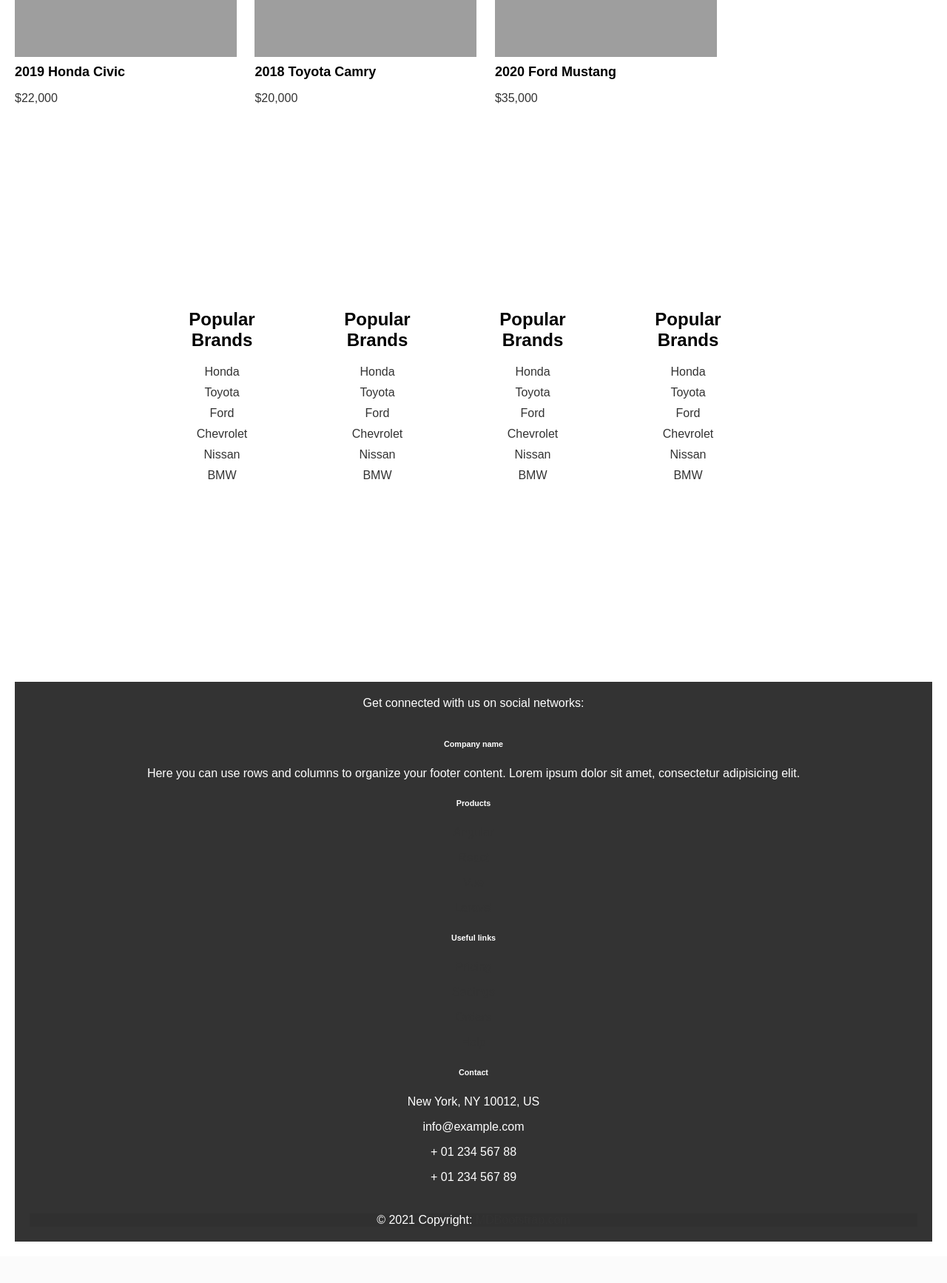
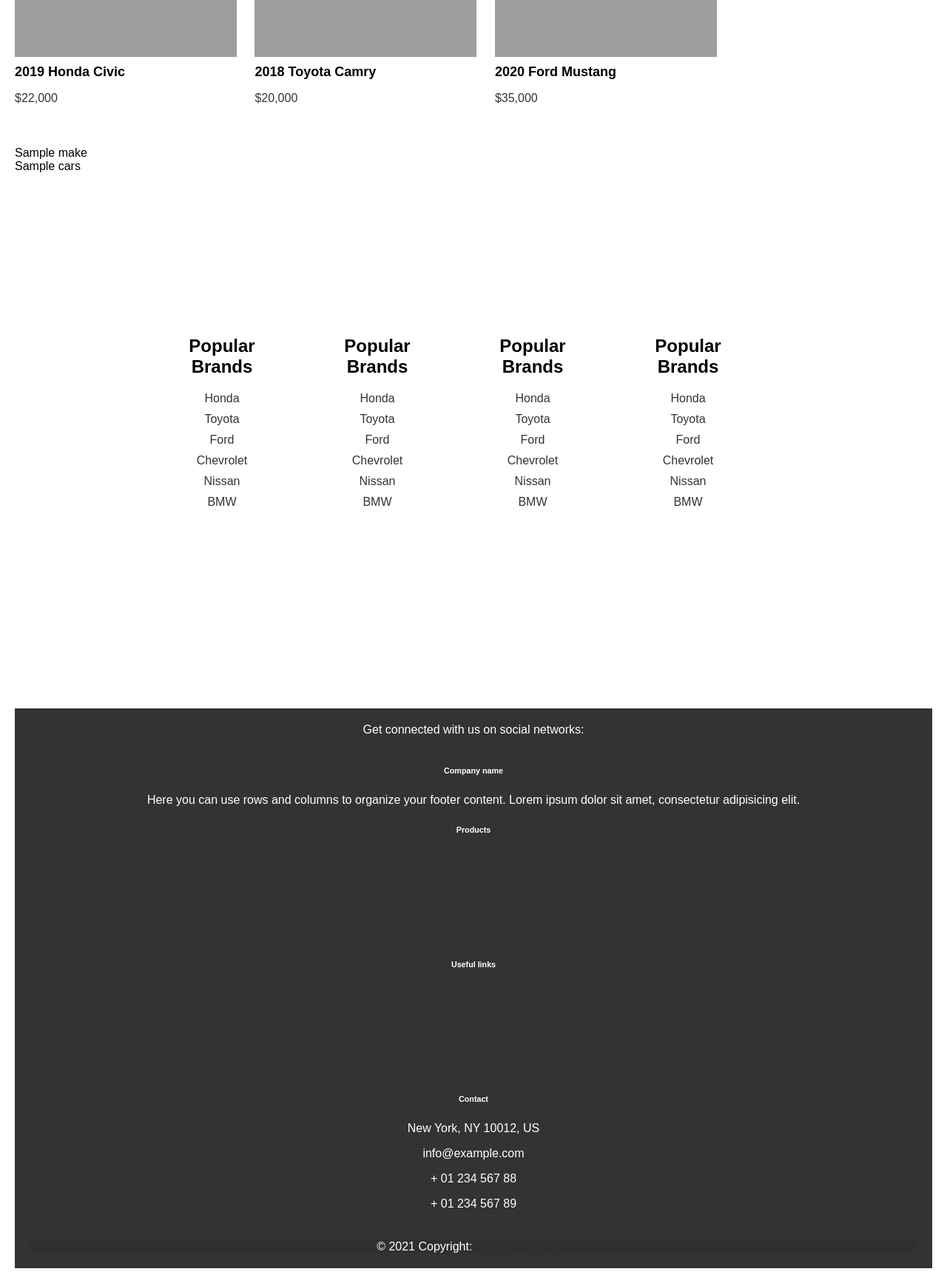
Before and after one commit to elvoceouma/BooksListingWebsite-Dynamic-, a Flask app: template templates/home.html in a window 1280 px wide. Shown: the part 466-2201 px from the top of the page at 74% size. Before the commit the page ends 2145 px from the top, so only its background shows below. Run offline with Flask 2, Linux system fonts and the light colour scheme; the template is opened without the code that fills it: most values are stand-ins (such as "Sample title", 1, 10 or a date in 2020); grey boxes are pictures that could not be loaded.

Commit message:
Adding a dynamic for rendering

```diff
--- a/app.py
+++ b/app.py
@@ -3,9 +3,48 @@
 
 app = Flask(__name__)
 
+CARS = [
+  {
+    "id": 1,
+    "make": "Ford",
+    "model": "Mustang",
+    "year": 2022,
+    "price": 35000
+  },
+  {
+    "id": 2,
+    "make": "Chevrolet",
+    "model": "Corvette",
+    "year": 2021,
+    "price": 65000
+  },
+  {
+    "id": 3,
+    "make": "BMW",
+    "model": "M3",
+    "year": 2020,
+    "price": 55000
+  },
+  {
+    "id": 4,
+    "make": "Porsche",
+    "model": "911",
+    "year": 2022,
+    "price": 90000
+  },
+  {
+    "id": 5,
+    "make": "Tesla",
+    "model": "Model S",
+    "year": 2021,
+    "price": 80000
+  }
+]
+
+
 @app.route("/")
 def hello_world():
-  return render_template('home.html')
+  return render_template('home.html', cars=CARS)
 
 if __name__ =="__main__":
   app.run(host="0.0.0.0", debug=True)
--- a/templates/home.html
+++ b/templates/home.html
@@ -48,6 +48,14 @@
           <p>$35,000</p>
         </div>
       </section>
+
+      <div class="db-cars">
+        {% for car in cars %}
+          <div>{{job["make"]}}</div>
+
+        {% endfor %}
+        {{cars}}
+      </div>
 
       <div class="cartegories">
         <section id="popular">
```
